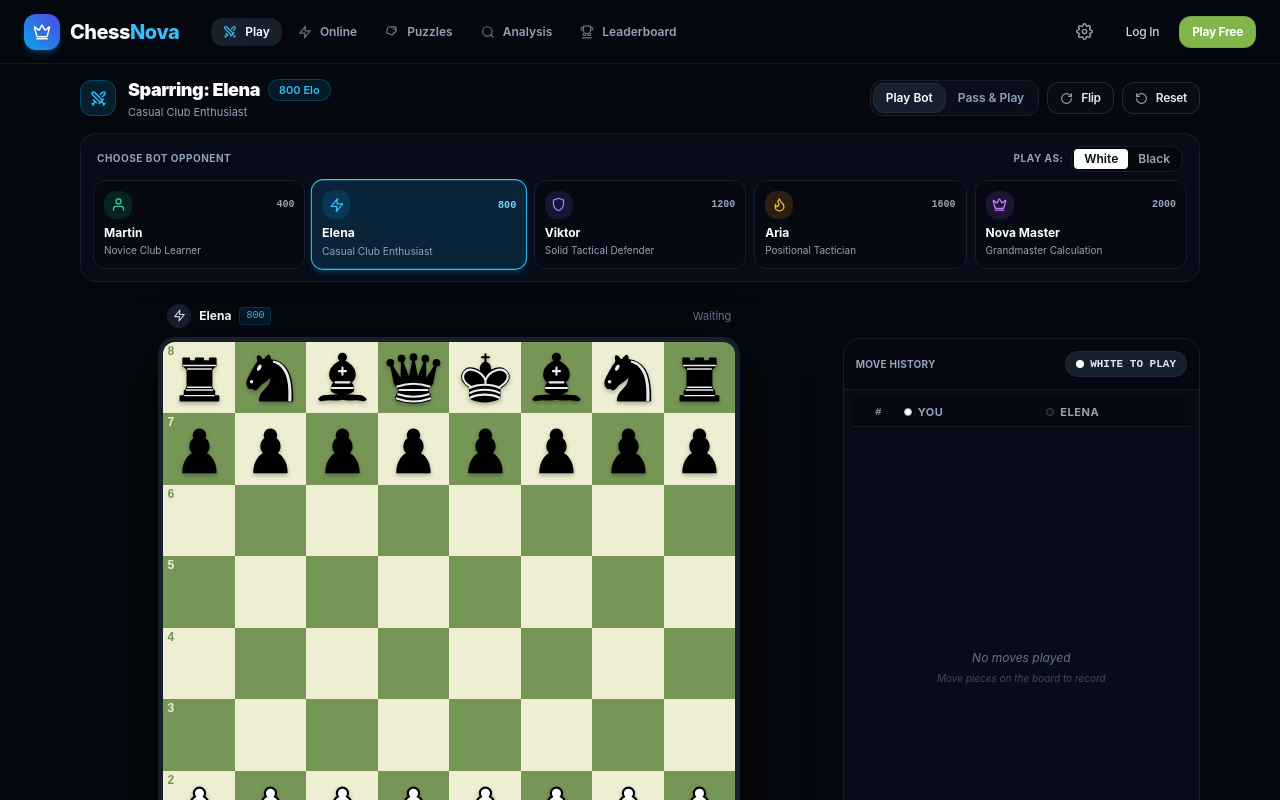
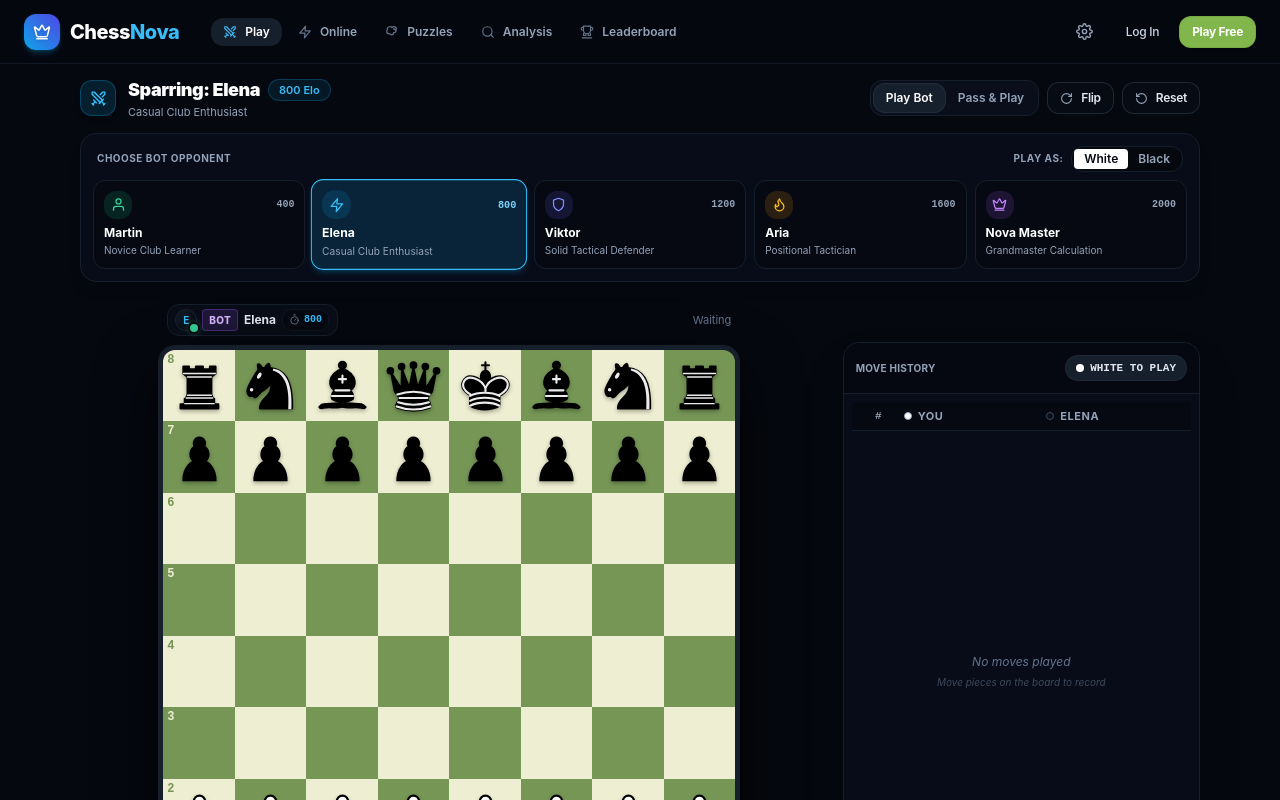
Before and after one commit to Yogesh-Kumar-Mallik-dev/ChessNova, a SvelteKit app in the folder apps/web/: page /play in a window 1280 px wide. Shown: the top 800 px of the page. Built offline with nearby package versions, Linux system fonts and the light colour scheme.

Commit message:
feat(ui): update user badge UI/UX and integrate profile links across navbar, games, and leaderboard

```diff
--- /dev/null
+++ b/apps/web/src/lib/components/ui/UserBadge.svelte
@@ -0,0 +1,201 @@
+<script lang="ts">
+	import { cn } from '$lib/utils';
+	import Icon from '$lib/components/icons/Icon.svelte';
+
+	export let username: string = '';
+	export let rating: number | string | null | undefined = null;
+	export let avatar: string | null | undefined = null;
+	export let ratingCategory: 'blitz' | 'rapid' | 'bullet' | 'classical' | 'puzzle' = 'blitz';
+	export let size: 'sm' | 'md' | 'lg' = 'md';
+	export let title: string | null | undefined = null;
+	export let isOnline: boolean = true;
+	export let interactive: boolean = true;
+	export let href: string = '';
+	export let target: string = '';
+	export let rel: string = '';
+	export let className: string = '';
+	export let showRating: boolean = true;
+	export let showAvatar: boolean = true;
+	export let showStatus: boolean = true;
+
+	let imgError = false;
+
+	$: targetHref = href || (username ? `/profile/${encodeURIComponent(username)}` : '#');
+	$: computedRel = rel || (target === '_blank' ? 'noopener noreferrer' : undefined);
+
+	const categoryIcons: Record<string, 'flame' | 'timer' | 'zap' | 'hourglass' | 'puzzle'> = {
+		blitz: 'flame',
+		rapid: 'timer',
+		bullet: 'zap',
+		classical: 'hourglass',
+		puzzle: 'puzzle'
+	};
+
+	const sizeStyles = {
+		sm: {
+			container: 'py-1 px-2 gap-1.5 text-xs',
+			avatar: 'w-5 h-5 text-[10px] rounded-md',
+			icon: 11,
+			ratingPill: 'px-1.5 py-0.5 text-[10px]'
+		},
+		md: {
+			container: 'py-1.5 px-2.5 gap-2 text-xs',
+			avatar: 'w-6 h-6 text-xs rounded-lg',
+			icon: 12,
+			ratingPill: 'px-2 py-0.5 text-[11px]'
+		},
+		lg: {
+			container: 'py-2 px-3 gap-2.5 text-sm',
+			avatar: 'w-8 h-8 text-sm rounded-xl',
+			icon: 14,
+			ratingPill: 'px-2.5 py-0.5 text-xs'
+		}
+	};
+
+	$: s = sizeStyles[size] || sizeStyles.md;
+
+	function getTitleBadgeClass(t: string): string {
+		const upper = t.toUpperCase();
+		if (upper === 'BOT' || upper === 'AI') {
+			return 'bg-purple-500/15 border-purple-500/30 text-purple-300';
+		}
+		if (upper === 'GM' || upper === 'WGM') {
+			return 'bg-amber-500/20 border-amber-500/40 text-amber-300 font-black';
+		}
+		if (upper === 'IM' || upper === 'FM' || upper === 'CM') {
+			return 'bg-sky-500/15 border-sky-500/30 text-sky-300';
+		}
+		return 'bg-amber-500/15 border-amber-500/30 text-amber-400';
+	}
+</script>
+
+{#if interactive && username}
+	<a
+		href={targetHref}
+		target={target || undefined}
+		rel={computedRel}
+		class={cn(
+			'group inline-flex items-center rounded-xl bg-slate-900/80 hover:bg-slate-850/90 border border-slate-800 hover:border-sky-500/40 shadow-xs hover:shadow-[0_0_14px_rgba(14,165,233,0.12)] transition-all duration-150 active:scale-[0.98] select-none focus-visible:outline-none focus-visible:ring-2 focus-visible:ring-sky-400/60',
+			s.container,
+			className
+		)}
+		title={`View ${username}'s profile`}
+	>
+		<!-- Avatar / Status Indicator -->
+		{#if showAvatar}
+			<div class="relative shrink-0">
+				<div class={cn(
+					'overflow-hidden flex items-center justify-center font-bold shadow-inner ring-1 ring-slate-700/60 group-hover:ring-sky-400/50 bg-gradient-to-br from-slate-800 to-slate-950 transition-all',
+					s.avatar
+				)}>
+					{#if avatar && !imgError}
+						<img
+							src={avatar}
+							alt={username}
+							class="w-full h-full object-cover"
+							on:error={() => (imgError = true)}
+						/>
+					{:else}
+						<span class="text-sky-400 group-hover:text-white transition-colors">
+							{username ? username[0].toUpperCase() : '?'}
+						</span>
+					{/if}
+				</div>
+
+				{#if showStatus && isOnline}
+					<span
+						class="absolute -bottom-0.5 -right-0.5 w-2 h-2 rounded-full bg-emerald-400 ring-2 ring-slate-950 shadow-[0_0_6px_rgba(52,211,153,0.85)]"
+						title="Online"
+					></span>
+				{/if}
+			</div>
+		{/if}
+
+		<!-- Optional Title Badge (e.g. GM, IM, BOT) -->
+		{#if title}
+			<span class={cn(
+				'px-1.5 py-0.5 rounded border font-extrabold text-[10px] tracking-wide shrink-0 transition-transform group-hover:scale-105',
+				getTitleBadgeClass(title)
+			)}>
+				{title}
+			</span>
+		{/if}
+
+		<!-- Username -->
+		<span class="font-bold text-slate-200 group-hover:text-white transition-colors truncate max-w-[120px] sm:max-w-[160px]">
+			{username}
+		</span>
+
+		<!-- Rating Pill -->
+		{#if showRating && rating !== null && rating !== undefined}
+			<div class={cn(
+				'shrink-0 flex items-center gap-1 rounded-md bg-slate-950/80 border border-slate-850 text-sky-400 font-mono font-extrabold group-hover:border-slate-700 transition-colors',
+				s.ratingPill
+			)}>
+				<Icon name={categoryIcons[ratingCategory] || 'flame'} size={s.icon} className="text-slate-500 group-hover:text-sky-400 transition-colors" />
+				<span>{rating}</span>
+			</div>
+		{/if}
+	</a>
+{:else}
+	<div
+		class={cn(
+			'inline-flex items-center rounded-xl bg-slate-900/80 border border-slate-800 shadow-xs select-none',
+			s.container,
+			className
+		)}
+	>
+		<!-- Avatar / Status Indicator -->
+		{#if showAvatar}
+			<div class="relative shrink-0">
+				<div class={cn(
+					'overflow-hidden flex items-center justify-center font-bold shadow-inner ring-1 ring-slate-700/60 bg-gradient-to-br from-slate-800 to-slate-950',
+					s.avatar
+				)}>
+					{#if avatar && !imgError}
+						<img
+							src={avatar}
+							alt={username}
+							class="w-full h-full object-cover"
+							on:error={() => (imgError = true)}
+						/>
+					{:else}
+						<span class="text-sky-400">
+							{username ? username[0].toUpperCase() : '?'}
+						</span>
+					{/if}
+				</div>
+
+				{#if showStatus && isOnline}
+					<span class="absolute -bottom-0.5 -right-0.5 w-2 h-2 rounded-full bg-emerald-400 ring-2 ring-slate-950 shadow-[0_0_6px_rgba(52,211,153,0.85)]"></span>
+				{/if}
+			</div>
+		{/if}
+
+		<!-- Title Badge -->
+		{#if title}
+			<span class={cn(
+				'px-1.5 py-0.5 rounded border font-extrabold text-[10px] tracking-wide shrink-0',
+				getTitleBadgeClass(title)
+			)}>
+				{title}
+			</span>
+		{/if}
+
+		<!-- Username -->
+		<span class="font-bold text-slate-200 truncate max-w-[120px] sm:max-w-[160px]">
+			{username}
+		</span>
+
+		<!-- Rating Pill -->
+		{#if showRating && rating !== null && rating !== undefined}
+			<div class={cn(
+				'shrink-0 flex items-center gap-1 rounded-md bg-slate-950/80 border border-slate-850 text-sky-400 font-mono font-extrabold',
+				s.ratingPill
+			)}>
+				<Icon name={categoryIcons[ratingCategory] || 'flame'} size={s.icon} className="text-slate-500" />
+				<span>{rating}</span>
+			</div>
+		{/if}
+	</div>
+{/if}
--- a/apps/web/src/lib/stores/game.ts
+++ b/apps/web/src/lib/stores/game.ts
@@ -5,6 +5,7 @@
 	userId: string;
 	username: string;
 	rating: number;
+	avatar?: string;
 }
 
 export interface GameMoveRecord {
--- a/apps/web/src/routes/leaderboard/+page.svelte
+++ b/apps/web/src/routes/leaderboard/+page.svelte
@@ -4,6 +4,7 @@
 	import Icon from '$lib/components/icons/Icon.svelte';
 	import Card from '$lib/components/ui/Card.svelte';
 	import Badge from '$lib/components/ui/Badge.svelte';
+	import UserBadge from '$lib/components/ui/UserBadge.svelte';
 
 	let activeCategory = 'blitz';
 	let leaderboard: any[] = [];
@@ -114,10 +115,14 @@
 										<span class="font-mono text-xs text-slate-500 font-semibold">#{i + 1}</span>
 									{/if}
 								</td>
-								<td class="py-3.5 px-4">
-									<span class="font-bold text-white hover:text-sky-400 transition cursor-default">
-										{entry.username}
-									</span>
+								<td class="py-2 px-4">
+									<UserBadge
+										username={entry.username}
+										avatar={entry.avatar}
+										showRating={false}
+										size="sm"
+										className="bg-transparent border-transparent hover:bg-slate-800/70 hover:border-slate-700/60"
+									/>
 								</td>
 								<td class="py-3.5 px-4 text-right font-mono font-extrabold text-cyan-400">
 									{entry.rating}
--- a/apps/web/src/routes/play/+page.svelte
+++ b/apps/web/src/routes/play/+page.svelte
@@ -10,6 +10,8 @@
 	import { soundEffects } from '$lib/audio/sounds';
 	import { goto } from '$app/navigation';
 	import { Chess } from 'chess.js';
+	import { authStore } from '$lib/stores/auth';
+	import UserBadge from '$lib/components/ui/UserBadge.svelte';
 	import { saveLocalGame, stageGameForReview } from '$lib/stores/localGames';
 
 	// Game Modes
@@ -457,16 +459,22 @@
 				<!-- Opponent Indicator Bar -->
 				<div class="w-full flex items-center justify-between py-1.5 px-2 text-xs select-none mb-1">
 					<div class="flex items-center gap-2">
-						<div class="w-6 h-6 rounded-lg bg-slate-800 flex items-center justify-center text-slate-300">
-							<Icon name={gameMode === 'vs_computer' ? activeBot.icon : 'user'} size={13} />
-						</div>
-						<span class="font-bold text-white">
-							{gameMode === 'vs_computer' ? activeBot.name : 'Opponent'}
-						</span>
 						{#if gameMode === 'vs_computer'}
-							<span class="text-[10px] font-mono text-sky-400 px-1.5 py-0.2 rounded bg-sky-500/10 border border-sky-500/20">
-								{activeBot.elo}
-							</span>
+							<UserBadge
+								username={activeBot.name}
+								rating={activeBot.elo}
+								ratingCategory="rapid"
+								title="BOT"
+								size="sm"
+								interactive={false}
+							/>
+						{:else}
+							<div class="flex items-center gap-2 text-white font-bold leading-tight">
+								<div class="w-6 h-6 rounded-lg bg-slate-800 flex items-center justify-center text-slate-300">
+									<Icon name="user" size={13} />
+								</div>
+								<span>Opponent</span>
+							</div>
 						{/if}
 					</div>
 
@@ -499,10 +507,23 @@
 				<!-- Self Indicator Bar -->
 				<div class="w-full flex items-center justify-between py-1.5 px-2 text-xs select-none mt-1">
 					<div class="flex items-center gap-2">
-						<div class="w-6 h-6 rounded-lg bg-sky-500/20 text-sky-400 flex items-center justify-center">
-							<Icon name="crown" size={13} />
-						</div>
-						<span class="font-bold text-white">You</span>
+						{#if $authStore.user}
+							<UserBadge
+								username={$authStore.user.username}
+								avatar={$authStore.user.avatar}
+								rating={$authStore.ratings?.blitz || 400}
+								ratingCategory="blitz"
+								size="sm"
+								target="_blank"
+							/>
+						{:else}
+							<div class="flex items-center gap-2 text-white font-bold leading-tight">
+								<div class="w-6 h-6 rounded-lg bg-sky-500/20 text-sky-400 flex items-center justify-center">
+									<Icon name="crown" size={13} />
+								</div>
+								<span>You</span>
+							</div>
+						{/if}
 					</div>
 					<span class="text-[11px] text-slate-500">
 						{turn === playerColor ? 'Your turn' : 'Waiting for move'}
```
Also changed, not shown: apps/web/src/lib/components/ui/Navbar.svelte (+36 -11 lines), apps/web/src/routes/game/[gameId]/+page.svelte (+35 -16 lines).
